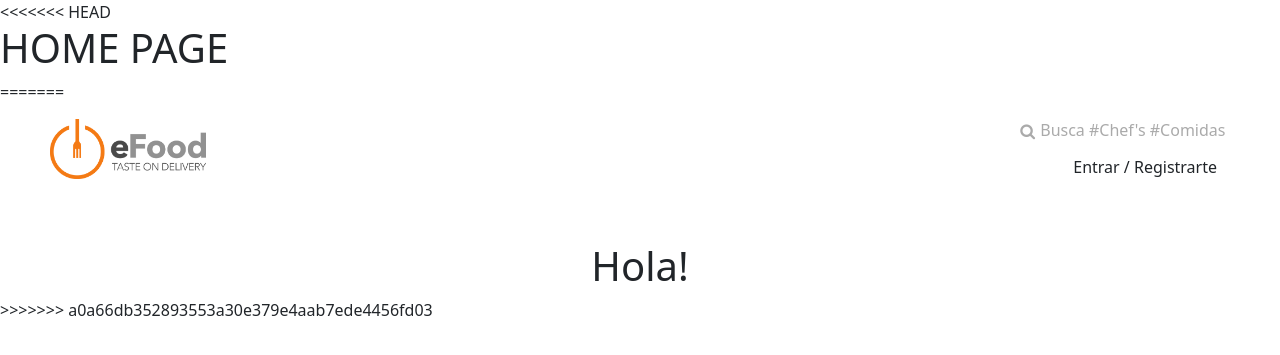
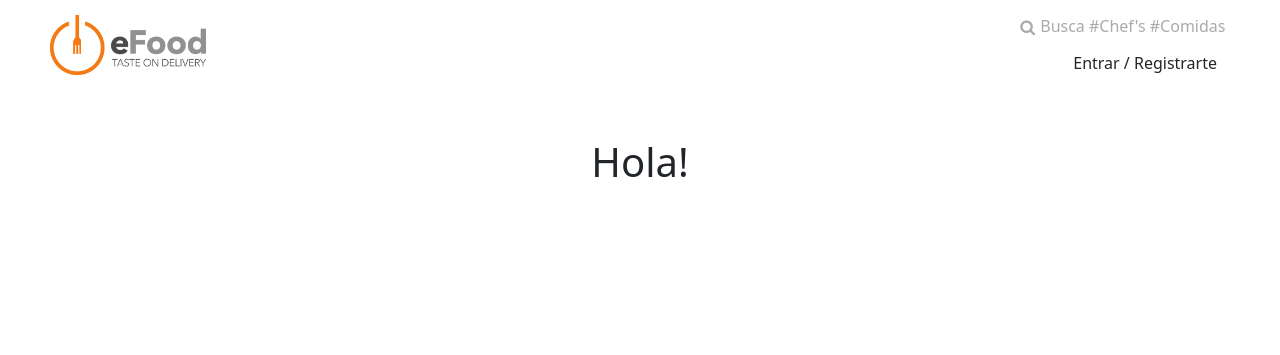
Before and after one commit to RowerPulido/e-Food-Web, a Rails app: page / in a window 1280 px wide. Shown: the top 355 px of the page. Run offline with Rails 7, Linux system fonts and the light colour scheme; style sheets or scripts are compiled from the project's sources; some libraries are stand-ins or nearby versions.

Commit message:
Fixing up errors

```diff
--- a/Webpage/eFood/app/views/welcome/home.html.erb
+++ b/Webpage/eFood/app/views/welcome/home.html.erb
@@ -1,8 +1,4 @@
-<<<<<<< HEAD
-<h1>HOME PAGE</h1>
-=======
 <%= render '/public/navbar' %>
 
 <br><br>
 <h1 class='text-center'>Hola!</h1>
->>>>>>> a0a66db352893553a30e379e4aab7ede4456fd03
```
